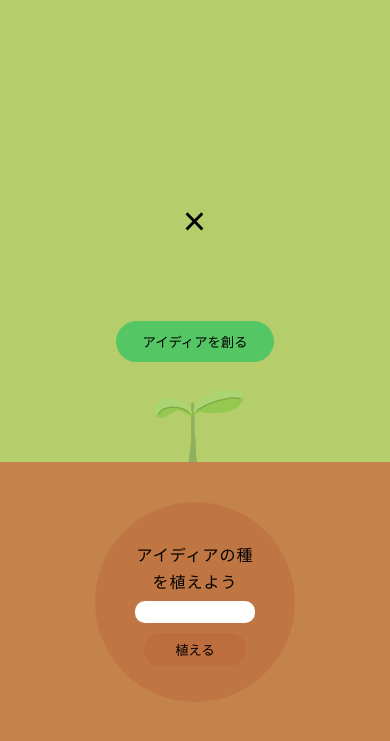
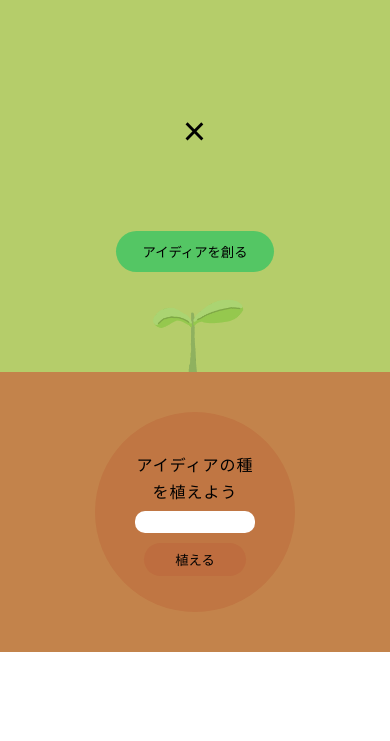
Before and after one commit to okaryo/mkidea, a Rails app: template app/views/home/top.html.erb in a window 390 px wide. Shown: the part 64-805 px from the top of the page. Run offline with Rails 7, Linux system fonts and the light colour scheme; the template is opened without the code that fills it, so the values that code supplies are empty; style sheets or scripts are compiled from the project's sources.

Commit message:
add mediaqueries for mobile

```diff
--- a/app/assets/stylesheets/home.scss
+++ b/app/assets/stylesheets/home.scss
@@ -163,6 +163,7 @@
 
 .seed-idea {
   text-align: center;
+  width: 100%;
 }
 
 .seed-idea input {
--- a/app/assets/stylesheets/responsive.scss
+++ b/app/assets/stylesheets/responsive.scss
@@ -7,10 +7,6 @@
 
 /* css for mobile */
 @media all and (max-width: 670px) {
-  header {
-    width: 100%;
-  }
-
   .header-right {
     display: none;
   }
@@ -18,10 +14,11 @@
   .top-container {
     width: 100%;
     margin: 0;
-    padding: 60px 0 0;
+    padding: 50px 0 0;
   }
 
   .make-idea-index {
+    margin-top: 40px;
     font-size: 40px;
   }
 
```
